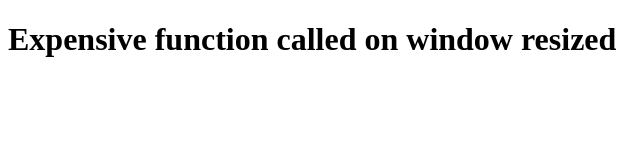
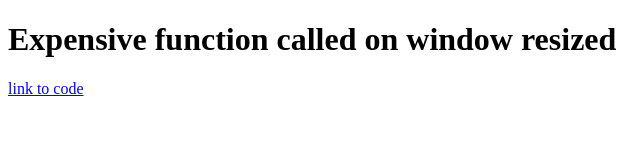
Before and after one commit to UmaSahni/Revision, a plain HTML site: page Debounce/ThrottlingJavaScript/index.html in a window 1280 px wide. Shown: the full height of the page, 0-640 px from the left. Drawn offline with Linux system fonts and the light colour scheme.

Commit message:
Throttling code

```diff
--- a/Debounce/ThrottlingJavaScript/index.html
+++ b/Debounce/ThrottlingJavaScript/index.html
@@ -8,6 +8,7 @@
 </head>
 <body>
     <h1>Expensive function called on window resized</h1>
+    <a target="_blank" href="https://codepen.io/akshaymarch7/pen/pXgxGo?editors=0010" > link to code</a>
     <script src="./index.js" ></script>
 </body>
 </html>
--- a/Debounce/ThrottlingJavaScript/index.js
+++ b/Debounce/ThrottlingJavaScript/index.js
@@ -28,6 +28,8 @@ const  betterExpensiveFunction = throttleFunction(expensiveFunction, 1000);
 
 window.addEventListener("resize", betterExpensiveFunction);
 
+// ! Here flag is clouser but why ? Becuse we dont want flag to be initialized again and again
+
 // const expensiveFunction = () => {
 //   // This function is expensive
 //   console.log("This is expensive function");
```
